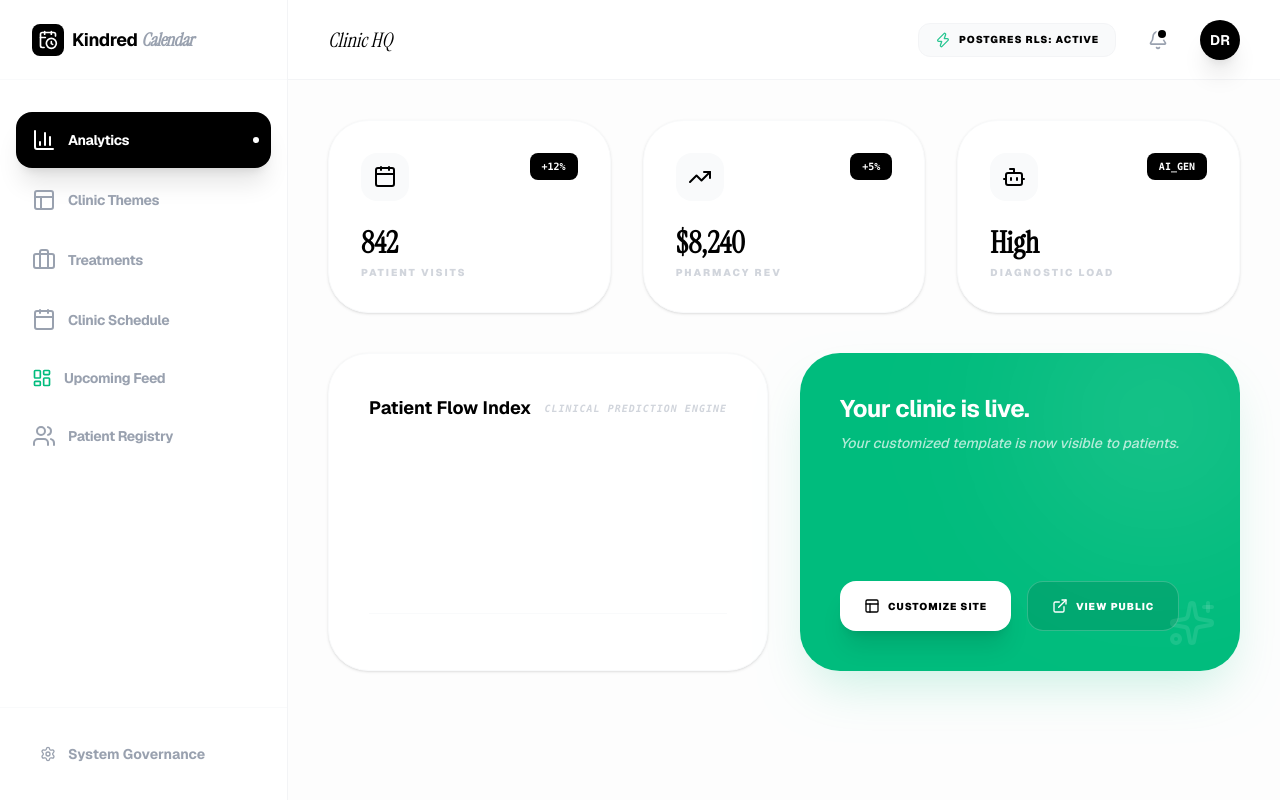
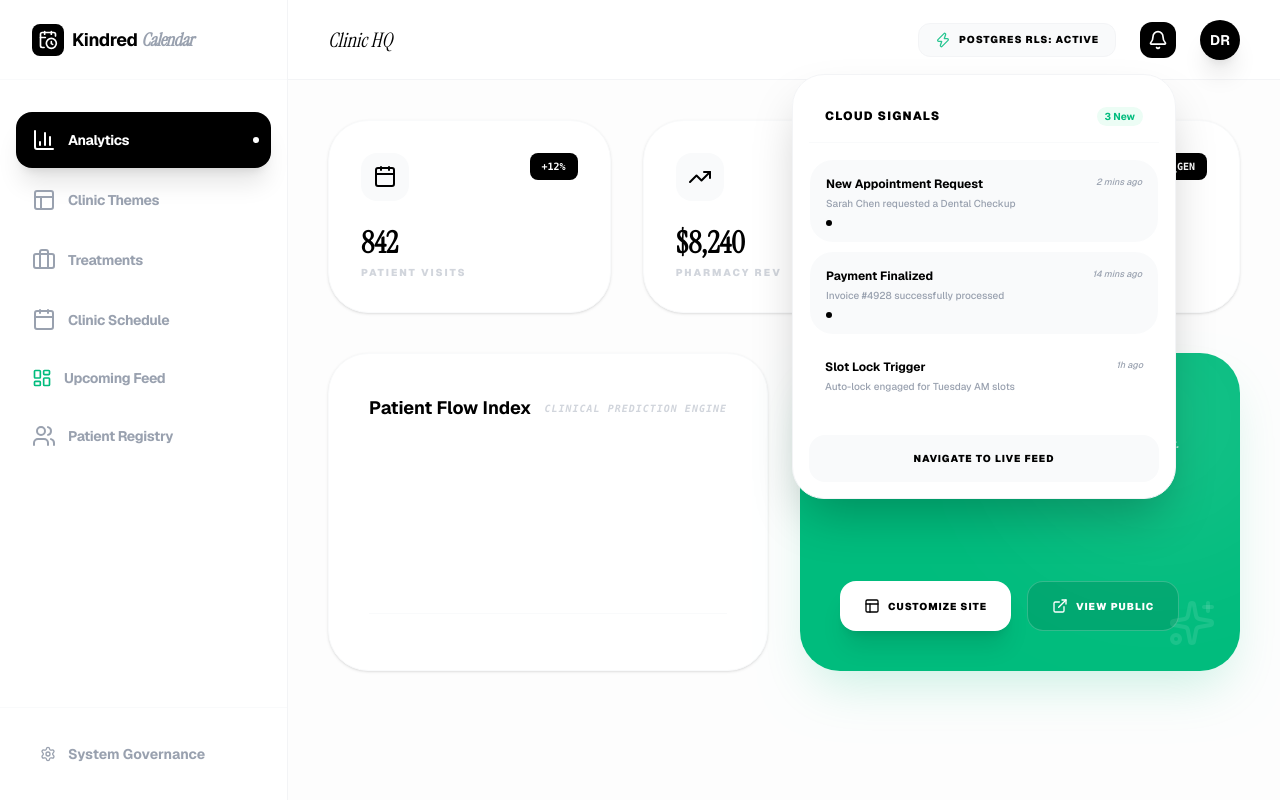
Before and after one commit to FlexSlotCustom0/FlexSlotCustom, a Next.js app in the folder frontend/: page /dashboard/owner in a window 1280 px wide. Both pictures are taken after a click on the button 1158 px from the left and 39 px from the top of the page. Built offline with nearby package versions, Linux system fonts and the light colour scheme.

Commit message:
Update page.tsx

```diff
--- a/frontend/src/app/dashboard/owner/page.tsx
+++ b/frontend/src/app/dashboard/owner/page.tsx
@@ -1,7 +1,7 @@
 "use client";
 
 import { useState } from "react";
-import { motion } from "framer-motion";
+import { motion, AnimatePresence } from "framer-motion";
 import {
   BarChart3, Users, Calendar, Settings, Bot, Search, Bell,
   TrendingUp, Layers, ShieldCheck, CheckCircle2, FileText,
@@ -16,6 +16,8 @@ export default function OwnerDashboard() {
   const [activeTab, setActiveTab] = useState("overview");
   const [clinicName, setClinicName] = useState("Happy Paws Clinic"); // Default for demo
   const [activeTemplate, setActiveTemplate] = useState("clinic-clean");
+
+  const [showNotifications, setShowNotifications] = useState(false);
 
   useEffect(() => {
     const role = localStorage.getItem("flexslot_role");
@@ -60,17 +62,75 @@ export default function OwnerDashboard() {
       </aside>
 
       <main className="flex-1 flex flex-col overflow-y-auto">
-        <header className="h-20 bg-white/80 backdrop-blur-md border-b border-gray-100 flex items-center justify-between px-10 sticky top-0 z-10">
+        <header className="h-20 bg-white/80 backdrop-blur-md border-b border-gray-100 flex items-center justify-between px-10 sticky top-0 z-[60]">
           <h2 className="text-xl font-serif text-black italic">Clinic HQ</h2>
           <div className="flex items-center gap-6">
             <div className="flex items-center gap-2 bg-gray-50 px-4 py-2 rounded-xl border border-gray-100">
               <Zap className="w-4 h-4 text-emerald-500 animate-pulse" />
               <span className="text-[10px] font-black uppercase tracking-widest text-black">Postgres RLS: ACTIVE</span>
             </div>
-            <button className="p-2 rounded-xl hover:bg-gray-50 transition-colors relative">
-               <Bell className="w-5 h-5 text-gray-400" />
-               <span className="absolute top-2 right-2.5 w-2 h-2 bg-black rounded-full ring-2 ring-white" />
-            </button>
+
+            <div className="relative">
+              <button
+                onClick={() => setShowNotifications(!showNotifications)}
+                className={`p-2 rounded-xl transition-all relative ${showNotifications ? 'bg-black text-white' : 'hover:bg-gray-50 text-gray-400'}`}
+              >
+                 <Bell className="w-5 h-5" />
+                 {!showNotifications && <span className="absolute top-2 right-2.5 w-2 h-2 bg-black rounded-full ring-2 ring-white" />}
+              </button>
+
+              <AnimatePresence>
+                {showNotifications && (
+                  <>
+                    <motion.div
+                      initial={{ opacity: 0 }}
+                      animate={{ opacity: 1 }}
+                      exit={{ opacity: 0 }}
+                      onClick={() => setShowNotifications(false)}
+                      className="fixed inset-0 z-[-1]"
+                    />
+                    <motion.div
+                      initial={{ opacity: 0, y: 10, scale: 0.95 }}
+                      animate={{ opacity: 1, y: 0, scale: 1 }}
+                      exit={{ opacity: 0, y: 10, scale: 0.95 }}
+                      className="absolute right-0 mt-4 w-96 bg-white border border-gray-100 rounded-[2rem] shadow-2xl z-[70] p-4 overflow-hidden"
+                    >
+                      <div className="p-4 border-b border-gray-50 flex items-center justify-between mb-4">
+                        <span className="text-xs font-black uppercase tracking-widest text-black">Cloud Signals</span>
+                        <span className="text-[10px] font-bold text-emerald-500 bg-emerald-50 px-2 py-0.5 rounded-full">3 New</span>
+                      </div>
+                      <div className="space-y-2">
+                        <NotificationItem
+                          title="New Appointment Request"
+                          time="2 mins ago"
+                          desc="Sarah Chen requested a Dental Checkup"
+                          isNew
+                        />
+                        <NotificationItem
+                          title="Payment Finalized"
+                          time="14 mins ago"
+                          desc="Invoice #4928 successfully processed"
+                          isNew
+                        />
+                        <NotificationItem
+                          title="Slot Lock Trigger"
+                          time="1h ago"
+                          desc="Auto-lock engaged for Tuesday AM slots"
+                        />
+                      </div>
+                      <Link
+                        href="/provider/appointment/upcoming"
+                        onClick={() => setShowNotifications(false)}
+                        className="mt-6 block w-full py-4 bg-gray-50 hover:bg-black hover:text-white transition-all text-center rounded-2xl text-[10px] font-black uppercase tracking-widest"
+                      >
+                        Navigate to Live Feed
+                      </Link>
+                    </motion.div>
+                  </>
+                )}
+              </AnimatePresence>
+            </div>
+
             <div className="w-10 h-10 rounded-full bg-black flex items-center justify-center text-white font-bold text-sm shadow-xl">DR</div>
           </div>
         </header>
@@ -83,6 +143,19 @@ export default function OwnerDashboard() {
           {activeTab === "audit" && <AuditTrailSection />}
         </div>
       </main>
+    </div>
+  );
+}
+
+function NotificationItem({ title, time, desc, isNew = false }: { title: string, time: string, desc: string, isNew?: boolean }) {
+  return (
+    <div className={`p-4 rounded-[1.5rem] transition-all cursor-pointer group ${isNew ? 'bg-gray-50 hover:bg-white border-white border group' : 'hover:bg-gray-50'}`}>
+      <div className="flex justify-between items-start mb-1">
+        <h5 className="text-xs font-bold text-black group-hover:italic">{title}</h5>
+        <span className="text-[9px] font-medium text-gray-400 italic">{time}</span>
+      </div>
+      <p className="text-[10px] text-gray-400 font-medium leading-relaxed">{desc}</p>
+      {isNew && <div className="mt-2 w-1.5 h-1.5 bg-black rounded-full" />}
     </div>
   );
 }
```
